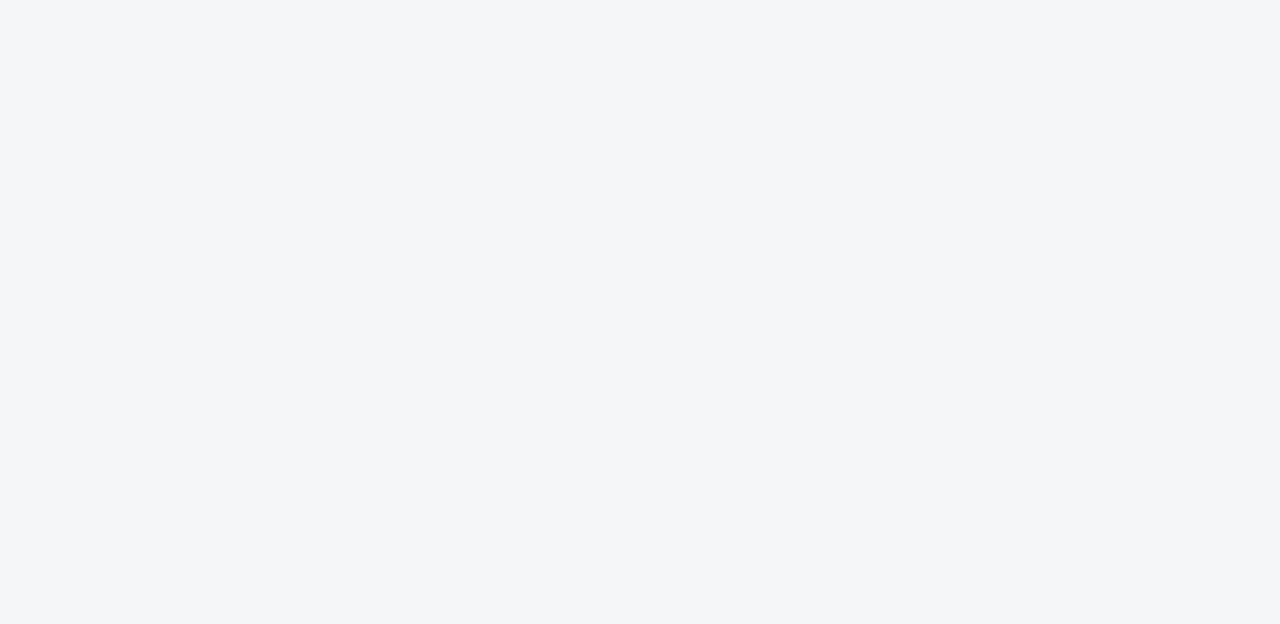
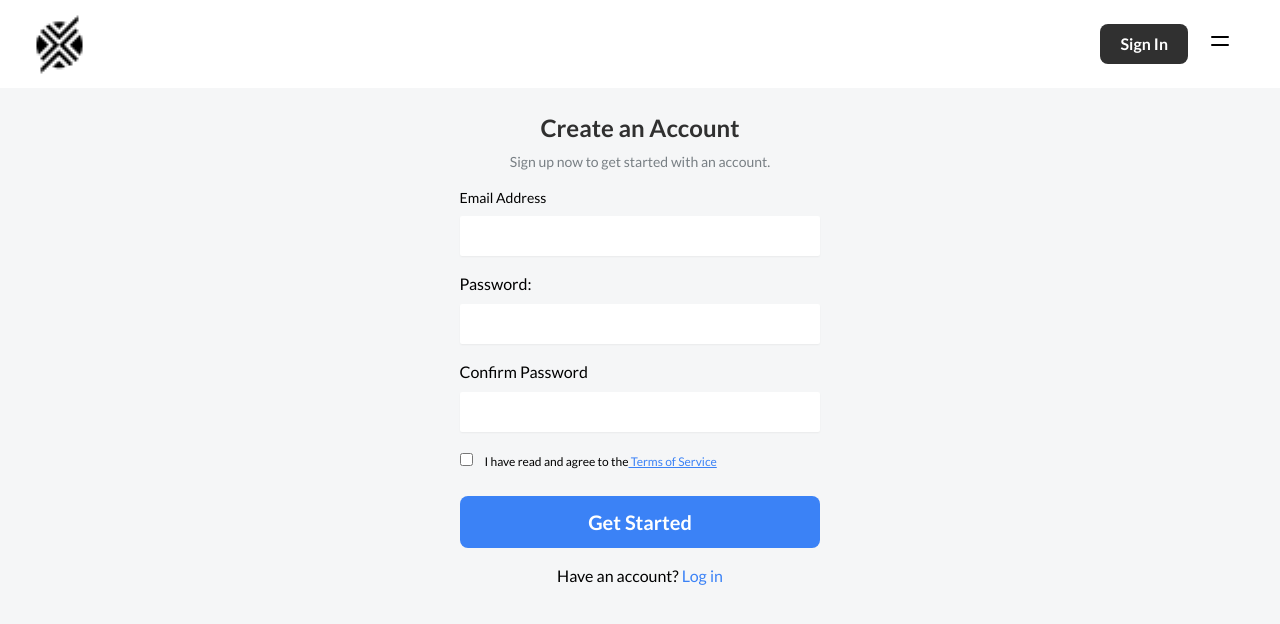
Before and after one commit to smosk4l/teamplayz, a React (Vite) app in the folder frontend/: page /signin in a window 1280 px wide. Before the commit this address had no page. Shown: the top 624 px of the page. Built offline with nearby package versions, Linux system fonts and the light colour scheme.

Commit message:
Register form

```diff
--- a/frontend/src/App.jsx
+++ b/frontend/src/App.jsx
@@ -1,11 +1,13 @@
 import { BrowserRouter as Router, Routes, Route } from "react-router-dom";
 
 import Header from "./components/Header/Header";
+import RegisterForm from "./components/Register/RegisterForm";
 function App() {
   return (
     <Router>
       <Routes>
         <Route path="/" element={<Header />} />
+        <Route path="/signin" element={<RegisterForm />} />
       </Routes>
     </Router>
   );
--- a/frontend/src/components/Header/Header.jsx
+++ b/frontend/src/components/Header/Header.jsx
@@ -5,8 +5,8 @@ function Header() {
   return (
     <header>
       <Navbar />
-      <main className="flex flex-col items-center  px-8 my-8 gap-12 sm:px-12 md:my-24 md:px-24 lx:flex-row lx:justify-between lx:items-start">
-        <div className="mb-5 min-w-[310px]">
+      <main className="flex flex-col items-center justify-center  px-8 my-8 gap-12 sm:px-12 md:my-24 md:px-24 lx:flex-row lx:justify-between lx:items-start">
+        <div className="min-w-[310px]">
           <h1 className="text-black-link text-3xl font-black mb-2">
             Simplify your meeting with TeamPlayz
           </h1>
@@ -23,11 +23,11 @@ function Header() {
         <img
           src={headerIlustration}
           alt="Header Ilustration, A group of friends waving"
-          className="max-w-[500px] mx-auto lx:m-0"
+          className="max-w-[300px] sm:max-w-[400px] md:max-w-[600px] lx:m-0"
         />
         <Button
           url={"/meeting/"}
-          className={"bg-blue-500 mt-3 px-24 py-3 lx:hidden"}
+          className={"bg-blue-500 px-24 py-3 lx:hidden"}
         >
           Add metting
         </Button>
--- a/frontend/src/components/Navbar/Navbar.jsx
+++ b/frontend/src/components/Navbar/Navbar.jsx
@@ -1,4 +1,5 @@
-import { useContext, useState } from "react";
+import { Link } from "react-router-dom";
+import { useState } from "react";
 import logo from "../../assets/teamplayz.jpg";
 import { HiOutlineMenuAlt4, HiOutlineX } from "react-icons/hi";
 
@@ -10,12 +11,16 @@ const Navbar = () => {
     <nav className="sticky top-0 z-20 overflow-hidden bg-white">
       <ul className="flex items-center gap-5 list-none px-4 py-4 md:px-12 md:py-6">
         <li className="mr-auto">
-          <img src={logo} alt="Teamplayz logo" className="md:scale-[200%]" />
+          <Link to={"/"}>
+            <img src={logo} alt="Teamplayz logo" className="md:scale-[200%]" />
+          </Link>
         </li>
         <li>
-          <button className="bg-black-button font-bold text-white px-5 py-2 rounded-lg">
-            Sign In
-          </button>
+          <Link to={"/signin"}>
+            <button className="bg-black-button font-bold text-white px-5 py-2 rounded-lg">
+              Sign In
+            </button>
+          </Link>
         </li>
         <li>
           <button className="text-2xl" onClick={toggleMenu}>
--- /dev/null
+++ b/frontend/src/components/Register/RegisterForm.jsx
@@ -0,0 +1,95 @@
+import Navbar from "../Navbar/Navbar";
+import Button from "../UI/Button/Button";
+import { useState } from "react";
+function RegistrationForm() {
+  const [email, setEmail] = useState("");
+  const [password, setPassword] = useState("");
+  const [password2, setPassword2] = useState("");
+  const [termsAccepted, setTermsAccepted] = useState(false);
+
+  const handleSubmit = (event) => {
+    event.preventDefault();
+  };
+
+  const handleTermsAcceptedChange = (event) => {
+    setTermsAccepted(event.target.checked);
+  };
+
+  return (
+    <>
+      <Navbar />
+      <form onSubmit={handleSubmit} className="flex flex-col items-center my-6">
+        <div className="max-w-[500px]">
+          <h1 className="text-black-link text-2xl text-center font-bold mb-2">
+            Create an Account
+          </h1>
+          <h2 className="text-link text-sm text-center font-medium">
+            Sign up now to get started with an account.
+          </h2>
+          <div className="w-full px-12">
+            <div className="flex flex-col mt-4 gap-2">
+              <label htmlFor="email" className="text-sm ">
+                Email Address
+              </label>
+
+              <input
+                type="email"
+                id="email"
+                name="email"
+                value={email}
+                onChange={(e) => setEmail(e.target.value)}
+                required
+                className="w-full border-gray-300 px-3 py-2 rounded-sm shadow-sm focus:outline-none focus:border-indigo-500"
+              />
+            </div>
+            <div className="flex flex-col mt-4 gap-2">
+              <label htmlFor="password">Password:</label>
+              <input
+                type="password"
+                id="password"
+                name="password"
+                value={password}
+                onChange={(e) => setPassword(e.target.value)}
+                required
+                className="w-full border-gray-300 px-3 py-2 rounded-sm shadow-sm focus:outline-none focus:border-indigo-500"
+              />
+            </div>
+            <div className="flex flex-col my-4 gap-2">
+              <label htmlFor="password2">Confirm Password</label>
+              <input
+                type="password"
+                id="password2"
+                name="password2"
+                value={password2}
+                onChange={(e) => setPassword2(e.target.value)}
+                required
+                className="w-full border-gray-300 px-3 py-2 rounded-sm shadow-sm focus:outline-none focus:border-indigo-500"
+              />
+            </div>
+
+            <label className="text-xs ">
+              <input
+                type="checkbox"
+                checked={termsAccepted}
+                onChange={handleTermsAcceptedChange}
+                className="mr-3 "
+              />
+              I have read and agree to the
+              <span className="text-blue-500 underline"> Terms of Service</span>
+            </label>
+
+            <Button type={"submit"} className={"bg-blue-500 mt-6 w-full py-3"}>
+              Get Started
+            </Button>
+
+            <p className="text-center mt-4">
+              Have an account? <span className="text-blue-500">Log in</span>
+            </p>
+          </div>
+        </div>
+      </form>
+    </>
+  );
+}
+
+export default RegistrationForm;
```
